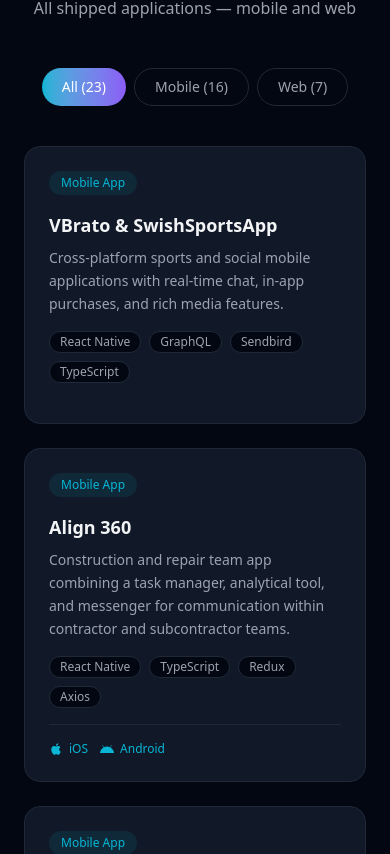
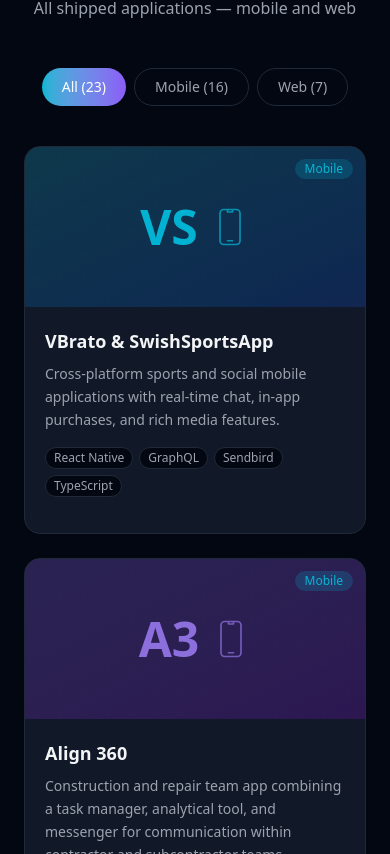
Before and after one commit to KAMRONBEK/kamuran.dev, a Next.js app: page / in a window 390 px wide. Shown: the part 4930-5784 px from the top of the page. Built offline with nearby package versions, Linux system fonts and the light colour scheme.

Commit message:
Add visual image headers to project cards
Each card now has a gradient thumbnail with styled initials and a
platform icon (phone/globe). 8 rotating color themes keep the grid
visually varied. Supports real images via the image field in data.

```diff
--- a/components/projects.tsx
+++ b/components/projects.tsx
@@ -2,11 +2,43 @@
 
 import { useState } from "react";
 import { motion, AnimatePresence } from "framer-motion";
-import { projects } from "@/lib/data";
+import { projects, type Project } from "@/lib/data";
 import { SectionHeading } from "./section-heading";
 import { useParallax } from "./parallax-provider";
 
 type Filter = "all" | "mobile" | "web";
+
+const gradients = [
+  "from-cyan-500/20 to-blue-600/20",
+  "from-violet-500/20 to-purple-600/20",
+  "from-emerald-500/20 to-teal-600/20",
+  "from-rose-500/20 to-pink-600/20",
+  "from-amber-500/20 to-orange-600/20",
+  "from-sky-500/20 to-indigo-600/20",
+  "from-fuchsia-500/20 to-rose-600/20",
+  "from-teal-500/20 to-cyan-600/20",
+];
+
+const iconColors = [
+  "text-cyan-400",
+  "text-violet-400",
+  "text-emerald-400",
+  "text-rose-400",
+  "text-amber-400",
+  "text-sky-400",
+  "text-fuchsia-400",
+  "text-teal-400",
+];
+
+function getInitials(name: string) {
+  return name
+    .split(/[\s&]+/)
+    .filter(Boolean)
+    .slice(0, 2)
+    .map((w) => w[0])
+    .join("")
+    .toUpperCase();
+}
 
 export function Projects() {
   const orb = useParallax(30);
@@ -36,7 +68,6 @@
           subtitle="All shipped applications — mobile and web"
         />
 
-        {/* Filter tabs */}
         <div className="mb-10 flex justify-center gap-2">
           {filters.map((f) => (
             <button
@@ -53,12 +84,32 @@
           ))}
         </div>
 
-        {/* Grid */}
         <motion.div layout className="grid gap-6 sm:grid-cols-2 lg:grid-cols-3">
           <AnimatePresence mode="popLayout">
-            {filtered.map((project) => (
+            {filtered.map((project, i) => (
+              <ProjectCard key={project.name} project={project} index={i} cards={cards} />
+            ))}
+          </AnimatePresence>
+        </motion.div>
+      </div>
+    </section>
+  );
+}
+
+function ProjectCard({
+  project,
+  index,
+  cards,
+}: {
+  project: Project;
+  index: number;
+  cards: { x: ReturnType<typeof useParallax>["x"]; y: ReturnType<typeof useParallax>["y"] };
+}) {
+  const grad = gradients[index % gradients.length];
+  const iconColor = iconColors[index % iconColors.length];
+
+  return (
     <motion.div
-                key={project.name}
       layout
       initial={{ opacity: 0, scale: 0.95 }}
       animate={{ opacity: 1, scale: 1 }}
@@ -66,17 +117,43 @@
       transition={{ duration: 0.3 }}
     >
       <motion.div style={{ x: cards.x, y: cards.y }} className="h-full">
-                  <div className="group relative flex h-full flex-col rounded-2xl border border-card-border bg-card p-6 transition-all hover:border-accent-violet/30 hover:shadow-lg hover:shadow-accent-violet/5">
+        <div className="group relative flex h-full flex-col overflow-hidden rounded-2xl border border-card-border bg-card transition-all hover:border-accent-violet/30 hover:shadow-lg hover:shadow-accent-violet/5">
+          {/* Image / Visual Header */}
+          <div
+            className={`relative flex h-40 items-center justify-center bg-gradient-to-br ${grad} overflow-hidden`}
+          >
+            <div className="absolute inset-0 dot-pattern opacity-40" />
+
+            {project.image ? (
+              <img
+                src={project.image}
+                alt={project.name}
+                className="h-full w-full object-cover"
+              />
+            ) : (
+              <div className="relative flex items-center gap-3">
+                <span className={`text-5xl font-bold opacity-80 ${iconColor}`}>
+                  {getInitials(project.name)}
+                </span>
+                <div className={`${iconColor} opacity-60`}>
+                  {project.type === "mobile" ? <PhoneIcon /> : <GlobeIcon />}
+                </div>
+              </div>
+            )}
+
             <span
-                      className={`mb-4 inline-flex w-fit rounded-full px-3 py-1 text-xs font-medium ${
+              className={`absolute right-3 top-3 rounded-full px-2.5 py-0.5 text-xs font-medium backdrop-blur-sm ${
                 project.type === "mobile"
-                          ? "bg-accent-cyan/10 text-accent-cyan"
-                          : "bg-accent-violet/10 text-accent-violet"
+                  ? "bg-accent-cyan/20 text-accent-cyan"
+                  : "bg-accent-violet/20 text-accent-violet"
               }`}
             >
-                      {project.type === "mobile" ? "Mobile App" : "Web App"}
+              {project.type === "mobile" ? "Mobile" : "Web"}
             </span>
+          </div>
 
+          {/* Content */}
+          <div className="flex flex-1 flex-col p-5">
             <h3 className="mb-2 text-lg font-semibold text-foreground transition-colors group-hover:text-accent-cyan">
               {project.name}
             </h3>
@@ -85,11 +162,11 @@
               {project.description}
             </p>
 
-                    <div className="mb-4 flex flex-wrap gap-2">
+            <div className="mb-4 flex flex-wrap gap-1.5">
               {project.tech.map((t) => (
                 <span
                   key={t}
-                          className="rounded-full border border-card-border bg-background px-2.5 py-0.5 text-xs text-muted"
+                  className="rounded-full border border-card-border bg-background px-2 py-0.5 text-xs text-muted"
                 >
                   {t}
                 </span>
@@ -97,7 +174,7 @@
             </div>
 
             {project.links && project.links.length > 0 && (
-                      <div className="flex flex-wrap gap-3 border-t border-card-border pt-4">
+              <div className="flex flex-wrap gap-3 border-t border-card-border pt-3">
                 {project.links.map((link) => (
                   <a
                     key={link.url}
@@ -106,24 +183,36 @@
                     rel="noopener noreferrer"
                     className="inline-flex items-center gap-1.5 text-xs font-medium text-accent-cyan transition-colors hover:text-foreground"
                   >
-                            <LinkIcon type={link.label} />
+                    <StoreLinkIcon type={link.label} />
                     {link.label}
                   </a>
                 ))}
               </div>
             )}
           </div>
+        </div>
       </motion.div>
     </motion.div>
-            ))}
-          </AnimatePresence>
-        </motion.div>
-      </div>
-    </section>
   );
 }
 
-function LinkIcon({ type }: { type: string }) {
+function PhoneIcon() {
+  return (
+    <svg className="h-10 w-10" fill="none" viewBox="0 0 24 24" strokeWidth="1" stroke="currentColor">
+      <path strokeLinecap="round" strokeLinejoin="round" d="M10.5 1.5H8.25A2.25 2.25 0 006 3.75v16.5a2.25 2.25 0 002.25 2.25h7.5A2.25 2.25 0 0018 20.25V3.75a2.25 2.25 0 00-2.25-2.25H13.5m-3 0V3h3V1.5m-3 0h3m-3 18.75h3" />
+    </svg>
+  );
+}
+
+function GlobeIcon() {
+  return (
+    <svg className="h-10 w-10" fill="none" viewBox="0 0 24 24" strokeWidth="1" stroke="currentColor">
+      <path strokeLinecap="round" strokeLinejoin="round" d="M12 21a9.004 9.004 0 008.716-6.747M12 21a9.004 9.004 0 01-8.716-6.747M12 21c2.485 0 4.5-4.03 4.5-9S14.485 3 12 3m0 18c-2.485 0-4.5-4.03-4.5-9S9.515 3 12 3m0 0a8.997 8.997 0 017.843 4.582M12 3a8.997 8.997 0 00-7.843 4.582m15.686 0A11.953 11.953 0 0112 10.5c-2.998 0-5.74-1.1-7.843-2.918m15.686 0A8.959 8.959 0 0121 12c0 .778-.099 1.533-.284 2.253m0 0A17.919 17.919 0 0112 16.5a17.92 17.92 0 01-8.716-4.247m0 0A8.966 8.966 0 013 12c0-1.97.633-3.794 1.716-5.278" />
+    </svg>
+  );
+}
+
+function StoreLinkIcon({ type }: { type: string }) {
   if (type === "iOS") {
     return (
       <svg className="h-3.5 w-3.5" fill="currentColor" viewBox="0 0 24 24">
--- a/lib/data.ts
+++ b/lib/data.ts
@@ -100,6 +100,8 @@
   tech: string[];
   type: "mobile" | "web";
   links?: { label: string; url: string }[];
+  image?: string;
+  color?: string;
 }
 
 export const projects: Project[] = [
```
Lines whose indentation alone changed are shown as unchanged.
